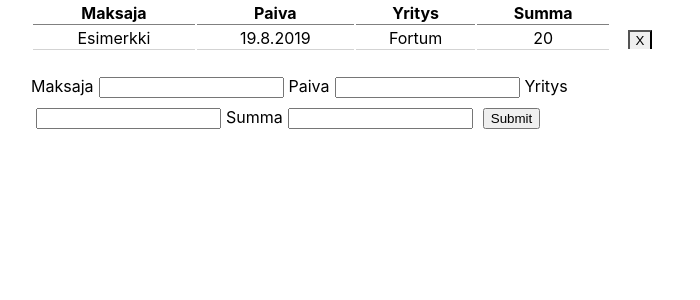
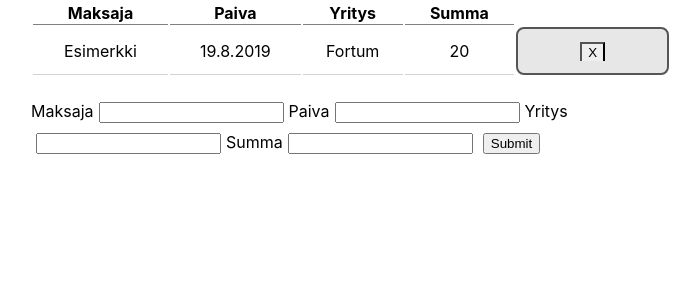
Before and after one commit to vruokon/soj_ryhmatyo_react, a React (Create React App) app: page / in a window 1280 px wide. Shown: the top 300 px of the page, without its empty margins (289-989 px from the left). Built offline with nearby package versions, Linux system fonts and the light colour scheme.

Commit message:
lisäsin buttonii parit css

```diff
--- a/src/index.css
+++ b/src/index.css
@@ -34,3 +34,17 @@ input {
 .buttonSarake {
   border-bottom: none;
 }
+
+.buttonSarake {
+  border: 2px solid #555555;
+  background-color: #e7e7e7;
+  font-size: 16px;
+  padding: 12px 28px;
+  border-radius: 8px;
+  -webkit-transition-duration: 0.5s;
+  transition-duration: 0.5s;
+}
+
+.buttonSarake:hover {
+  background-color: #555555;
+}
```
